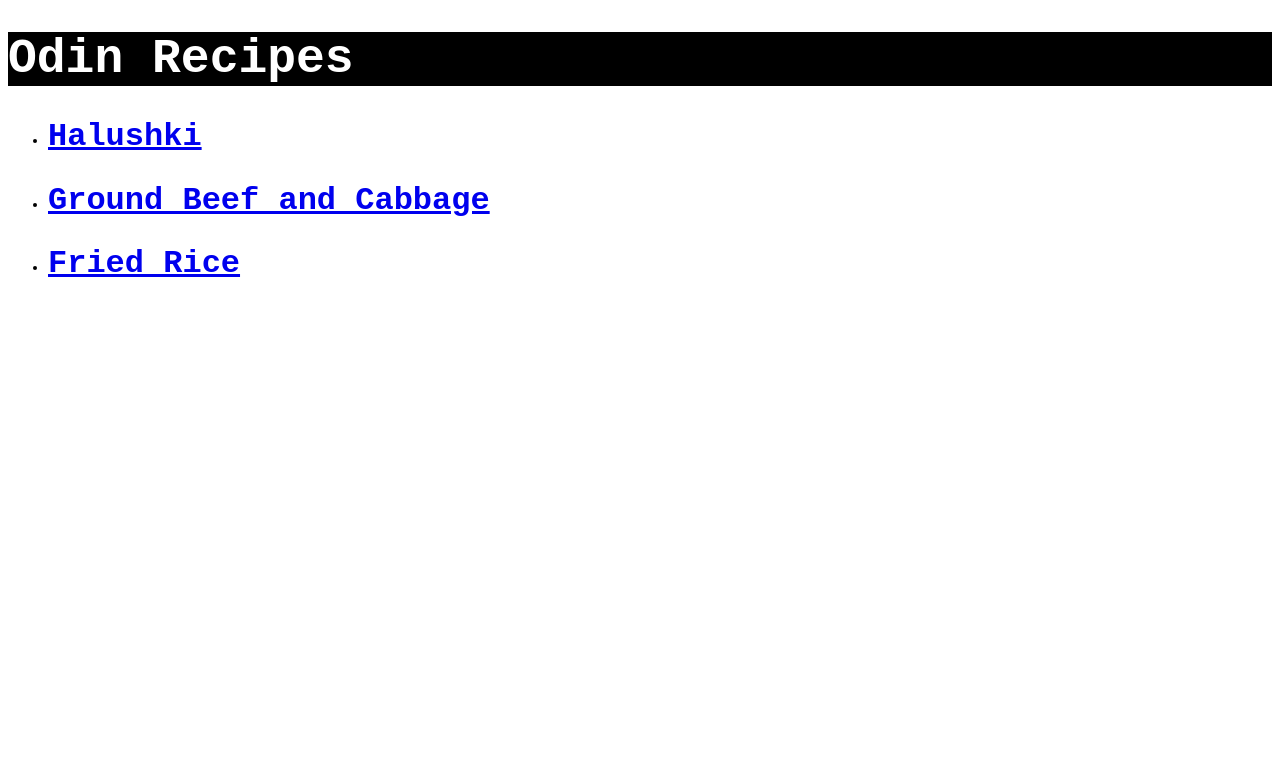
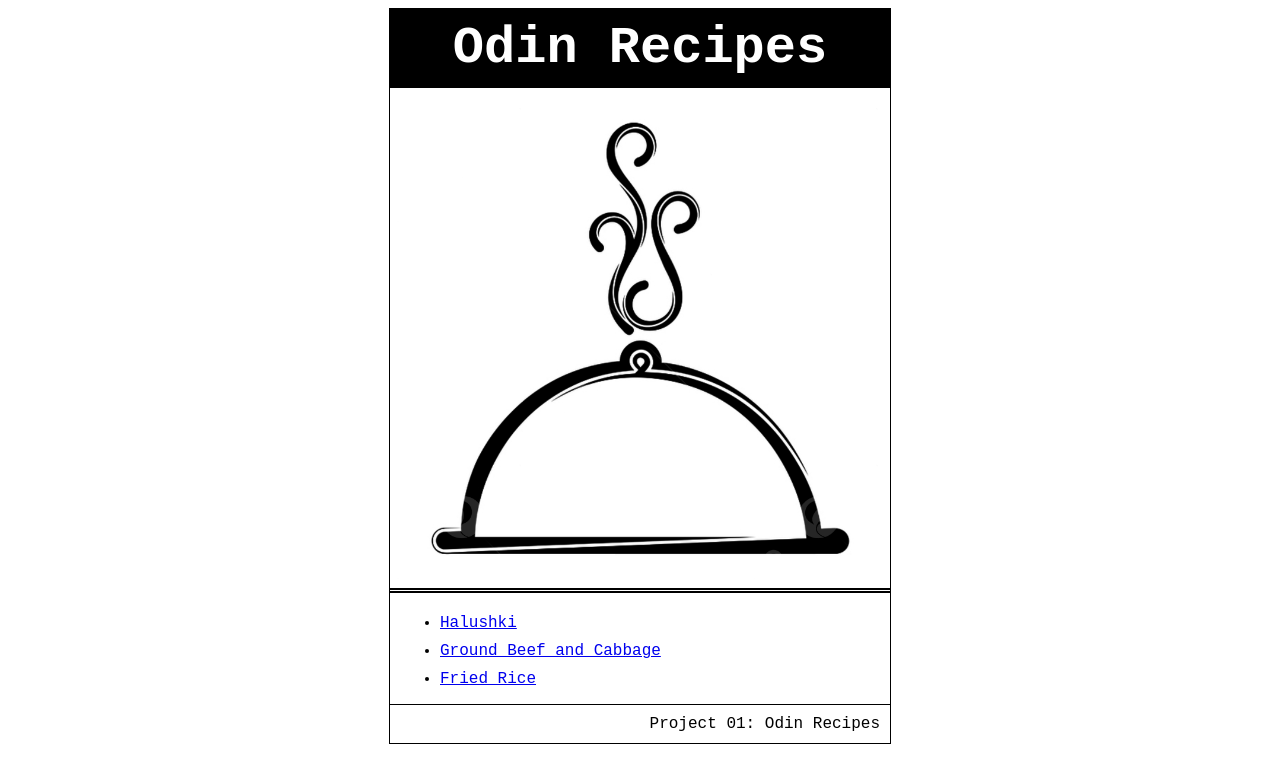
Before and after one commit to jprk8/odin-recipes, a plain HTML site: page index.html in a window 1280 px wide. Drawn offline with Linux system fonts and the light colour scheme.

Commit message:
Decorate homepage

```diff
--- a/index.html
+++ b/index.html
@@ -7,11 +7,15 @@
     </head>
 
     <body>
-        <h1>Odin Recipes</h1>
+        <div class="module">
+        <div class="banner">Odin Recipes</div>
+        <img src="./img/logo.png" alt="odin recipe logo" height="auto" width="500" style="border-bottom: 5px double black">
         <ul>
-            <li><a href="./recipes/halushki.html"><h2>Halushki</h2></a></li>
-            <li><a href="./recipes/beef-cabbage.html"><h2>Ground Beef and Cabbage</h2></a></li>
-            <li><a href="./recipes/fried-rice.html"><h2>Fried Rice</h2></a></li>
+            <li><a href="./recipes/halushki.html">Halushki</a></li>
+            <li><a href="./recipes/beef-cabbage.html">Ground Beef and Cabbage</a></li>
+            <li><a href="./recipes/fried-rice.html">Fried Rice</a></li>
         </ul>
+        <div style="border-top: 1px solid black; padding: 10px 10px; text-align: right;">Project 01: Odin Recipes</div>
+        </div>
     </body>
 </html>
--- a/style.css
+++ b/style.css
@@ -11,3 +11,25 @@ h1 {
 h2 {
     font-size: 32px;
 }
+
+li {
+    margin: 10px;
+}
+
+.banner {
+    box-sizing: border-box;
+    width: 500px;
+    background-color: black;
+    color: white;
+    font-size: 52px;
+    font-weight: bold;
+    padding: 10px;
+    text-align: center;
+}
+
+.module {
+    box-sizing: content-box;
+    border: 1px solid black;
+    width: 500px;
+    margin: 0 auto;
+}
```
Also changed, not shown: img/logo.png (added).
